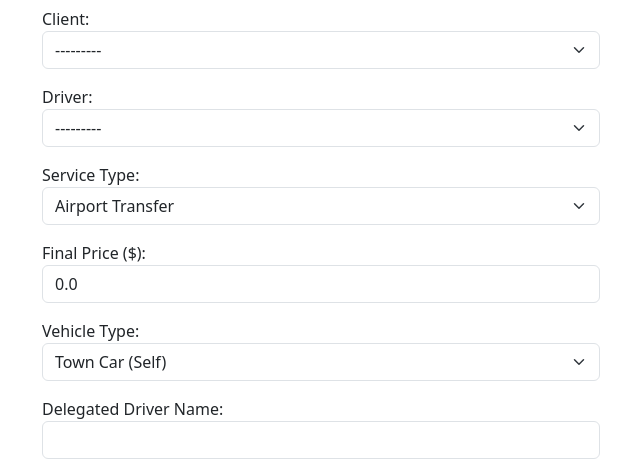
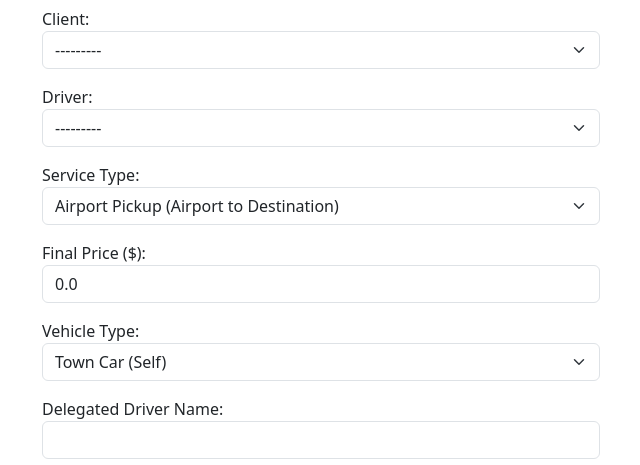
Before and after one commit to bjohn20/Condor_Towncar_CRM, a Django app: page /booking_add/ in a window 1280 px wide. Shown: the part 177-642 px from the top of the page, without its empty margins (319-959 px from the left). Run offline with Django 5.2, Linux system fonts and the light colour scheme; the visitor is signed in with stand-in values (Sample User, id 1); data that the repository does not hold is empty.

Commit message:
Altered form and dashboard display to include destination to airport logic

```diff
--- a/website/forms.py
+++ b/website/forms.py
@@ -61,8 +61,7 @@ class BookingForm(forms.ModelForm):
     model = Booking
 
     # Specify the fields to include in the form
-    fields = ('client', 'driver', 'service_type', 'price', 'vehicle_type', 'delegated_driver_name', 'pickup_street', 'pickup_city', 'pickup_state', 'pickup_zipcode', 'destination_street', 'destination_city', 'destination_state', 'destination_zipcode', 'pickup_time', 'dropoff_time', 'status', 'airport_code')
-
+    fields = '__all__'
 
     widgets = {
         # Style the widgets
@@ -93,28 +92,27 @@ class BookingForm(forms.ModelForm):
       'delegated_driver_name': 'Delegated Driver Name (if applicable)',
     }
 
+    def __init__(self, *args, **kwargs):
+      super().__init__(*args, **kwargs)
+
+      # Make the fields that are sometimes optional not required in the form
+      self.fields['airport_code'].required = False
+
     # --- The crucial validation logic ---
     def clean(self):
         cleaned_data = super().clean()
         service_type = cleaned_data.get("service_type")
         airport_code = cleaned_data.get("airport_code")
 
-        # 1. Logic for Airport Transfer
-        if service_type == 'Airport Transfer':
-            # REQUIRE the airport code
-            if airport_code == 'OTHER' or not airport_code:
-                self.add_error('airport_code', "You must select an airport for an Airport Transfer.")
+        # Enforce logic based on service type
+        if service_type == 'AP':
+          # Airport Pickup logic
+          if not cleaned_data.get('airport_code'):
+            self.add_error('airport_code', "You must select an airport for an Airport Pickup.")
 
-            # DO NOT require the street address fields
-            # We don't need to add errors for street/city here,
-            # as they are already set to blank=True, null=True in the model.
-
-        # 2. Logic for Standard Booking
-        else: # Standard A-to-B booking
-            # REQUIRE the street address fields
-            required_fields = ['pickup_street', 'pickup_city', 'destination_street', 'destination_city']
-            for field in required_fields:
-                if not cleaned_data.get(field):
-                    self.add_error(field, "This field is required for standard bookings.")
+        elif service_type == 'AD':
+          # Airport Dropoff logic
+          if not cleaned_data.get('pickup_street'):
+            self.add_error('pickup_street', 'Street address is required for Airport Dropoff pickup.')
 
         return cleaned_data
--- a/website/models.py
+++ b/website/models.py
@@ -32,7 +32,8 @@ class Booking (models.Model):
   driver = models.ForeignKey(Driver, on_delete=models.CASCADE)
 
   SERVICE_CHOICES = [
-    ('AT', 'Airport Transfer'),
+    ('AP', 'Airport Pickup (Airport to Destination)'),
+    ('AD', 'Airport Dropoff (Destination to Airport)'),
     ('PT', 'Point to Point'),
     ('HR', 'Hourly'),
     ('OT', 'Other'),
```
Also changed, not shown: website/templates/dashboard.html (+9 -14 lines), website/migrations/0008_alter_booking_service_type.py (added).
